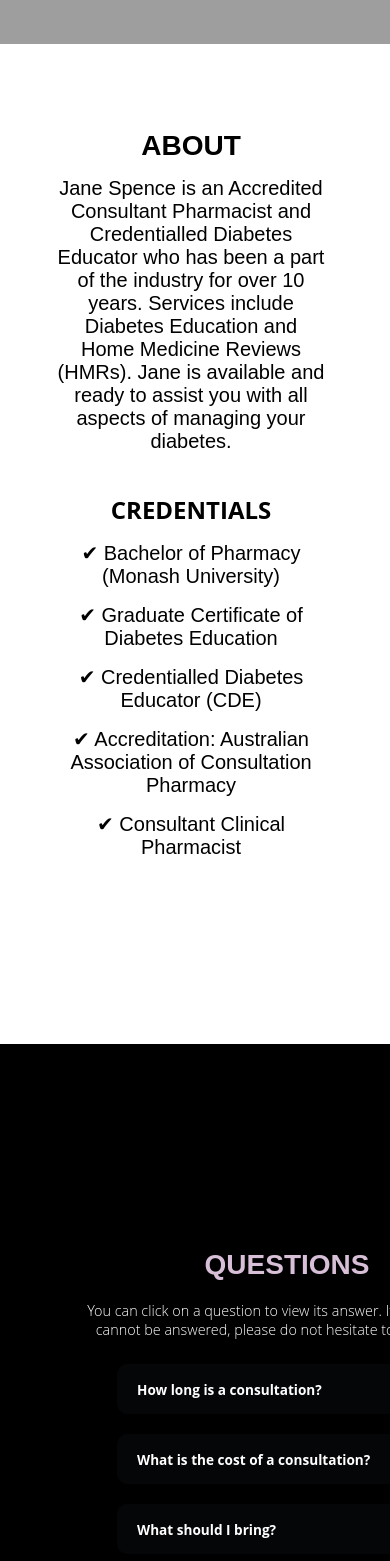
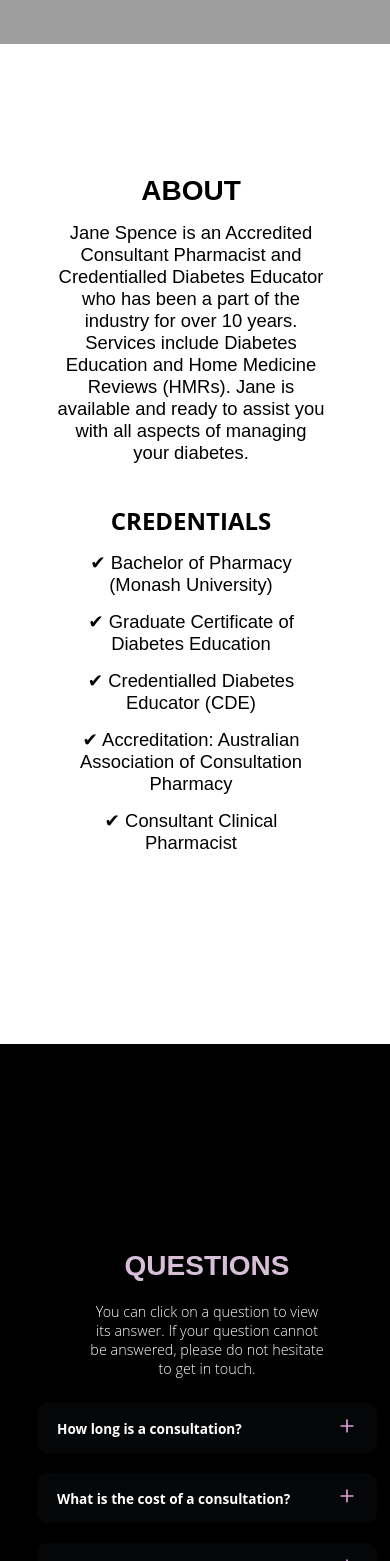
Before and after one commit to jackedwardbeard/01-Jane_Spence, a React (Create React App) app in the folder jane_spence/: page / in a window 390 px wide. Shown: the part 980-2541 px from the top of the page. Built offline with nearby package versions, Linux system fonts and the light colour scheme; grey boxes are pictures that could not be loaded.

Commit message:
Fixed about/faq pages for common desktop/laptop/mobile screen sizes.

```diff
--- a/jane_spence/src/components/Information/InformationComponents.js
+++ b/jane_spence/src/components/Information/InformationComponents.js
@@ -16,31 +16,38 @@ export const InformationContainer = styled.div`
 
 export const InformationWrapper = styled.div`
     z-index: 1;
-    height: 900px;
+    height: 91.93054136874362vh;
+    min-height: 700px;
     display: flex;
 
     @media screen and (max-width: 768px) and (max-height: 1024px) {
         height: 800px;
+        min-height: 0;
     }
 
     @media screen and (max-width: 540px) and (max-height: 720px) {
         height: 500px;
+        min-height: 0;
     }
 
     @media screen and (max-width: 414px) and (max-height: 736px) {
         height: 600px;
+        min-height: 0;
     }
 
     @media screen and (max-width: 411px) and (max-height: 823px) {
         height: 600px;
+        min-height: 0;
     }
 
     @media screen and (max-width: 411px) and (max-height: 731px) {
         height: 600px;
+        min-height: 0;
     }
 
     @media screen and (max-width: 360px) and (max-height: 640px) {
         height: 600px;
+        min-height: 0;
     }
 
     @media screen and (max-width: 320px) and (max-height: 568px) {
@@ -50,9 +57,6 @@ export const InformationWrapper = styled.div`
     @media screen and (max-width: 280px) and (max-height: 653px) {
         height: 620px;
     }
-
-
-
 
 
 `
@@ -117,6 +121,7 @@ export const Column1 = styled.div`
 export const Title = styled.h1`
     font-size: 2rem;
     text-transform: uppercase;
+    margin-top: 40px;
     font-family: 'Montserrat', sans-serif;
     color: ${({darkText}) => (darkText ? 'black' : 'thistle')};
 
@@ -165,6 +170,10 @@ export const Body = styled.p`
     padding-left: 20px;
     padding-right: 20px;
 
+    @media screen and (max-width: 1440px) {
+        font-size: 1.1rem;
+    }
+
     @media screen and (max-width: 1024px) and (min-height: 1366px) {
         font-size: 1.3rem;
         margin-top: 40px;
@@ -173,6 +182,10 @@ export const Body = styled.p`
 
     @media screen and (max-width: 768px) and (max-height: 1024px) {
         font-size: 1.25rem;
+    }
+
+    @media screen and (max-width: 550px) {
+        font-size: 1.15rem;
     }
 
     @media screen and (max-width: 540px) and (max-height: 720px) {
@@ -220,12 +233,20 @@ export const SubBody = styled.p`
     padding-left: 20px;
     padding-right: 20px;
 
+    @media screen and (max-width: 1440px) {
+        font-size: 1.1rem;
+    }
+
     @media screen and (max-width: 1024px) and (max-height: 1366px) {
         font-size: 1.2rem;
     }
 
     @media screen and (max-width: 768px) {
         font-size: 1.25rem;
+    }
+
+    @media screen and (max-width: 550px) {
+        font-size: 1.15rem;
     }
 
     @media screen and (max-width: 540px) and (max-height: 720px) {
@@ -282,10 +303,10 @@ export const TextWrapper = styled.div`
 `
 
 export const ImgWrap = styled.div`
-    max-width: 555px;
-    height: 100%;
+    width: 30vw;
+    height: 30vw;
 
-    @media screen and (max-width: 900px) {
+    @media screen and (max-width: 1024px) {
         display: none;
     }
 `
@@ -296,7 +317,7 @@ export const Img = styled.img`
     padding-right: 0px;
     margin: 0 0 10px 0;
 
-    @media screen and (max-width: 1270px) {
+    @media screen and (max-width: 1024px) {
         display: none;
     }
 `
@@ -332,6 +353,14 @@ export const Button = styled(LinkScroll)`
 
     @media screen and (max-width: 768px) and (max-height: 1024px) {
         font-size: 1.2rem;
+    }
+
+    @media screen and (max-height: 806px) {
+        margin-top: -60px;
+    }
+
+    @media screen and (max-height: 768px) {
+        margin-top: -75px;
     }
 
     @media screen and (max-width: 540px) and (max-height: 720px) {
@@ -434,8 +463,12 @@ export const QuestionWrapper = styled.div`
         font-size: 1.3rem;
     }
 
+    @media screen and (max-height: 806px) {
+        font-size: 1.15rem;
+    }
+
     @media screen and (max-width: 575px) {
-        font-size: 1.2rem;
+        font-size: 1.1rem;
     }
 
     @media screen and (max-width: 540px) {
@@ -499,14 +532,9 @@ export const DescriptionWrapper = styled.div`
     justify-content: center;
     align-items: center;
     margin-top: 20px;
-    width: 500px;
     padding-left: 50px;
     padding-right: 50px;
     display: ${({showDescription}) => (showDescription ? '' : 'none')};
-
-    @media screen and (max-width: 768px) {
-        font-size: 1.25rem;
-    }
 
     @media screen and (max-width: 540px) and (max-height: 720px) {
         width: 90%;
@@ -532,13 +560,6 @@ export const DescriptionWrapper = styled.div`
         padding-right: 5px;
     }
 
-    @media screen and (max-width: 375px) and (max-height: 812px) {
-        font-size: 1rem;
-    }
-
-    @media screen and (max-width: 375px) and (max-height: 667px) {
-        font-size: 1rem;
-    }
 
     @media screen and (max-width: 360px) and (max-height: 640px) {
         width: 90%;
@@ -559,6 +580,15 @@ export const Description = styled.p`
     font-weight: 200;
     font-family: 'Open Sans', sans-serif;
 
+    @media screen and (max-height: 806px) {
+        font-size: 0.85rem;
+    }
+
+    @media screen and (max-height: 806px) {
+        margin-top: -10px;
+        margin-bottom: -10px;
+    }
+
     @media screen and (max-width: 1024px) and (min-height: 1366px) {
         font-size: 1.2rem;
     }
```
